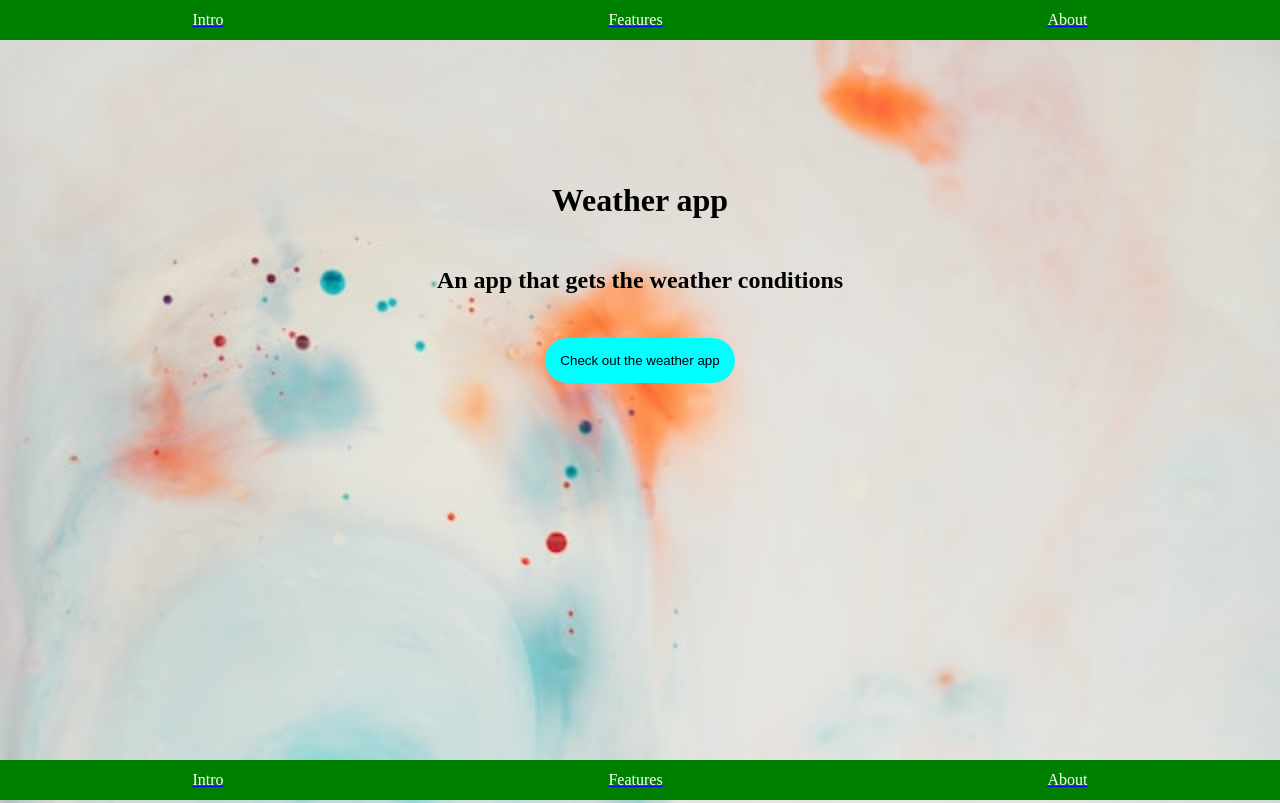
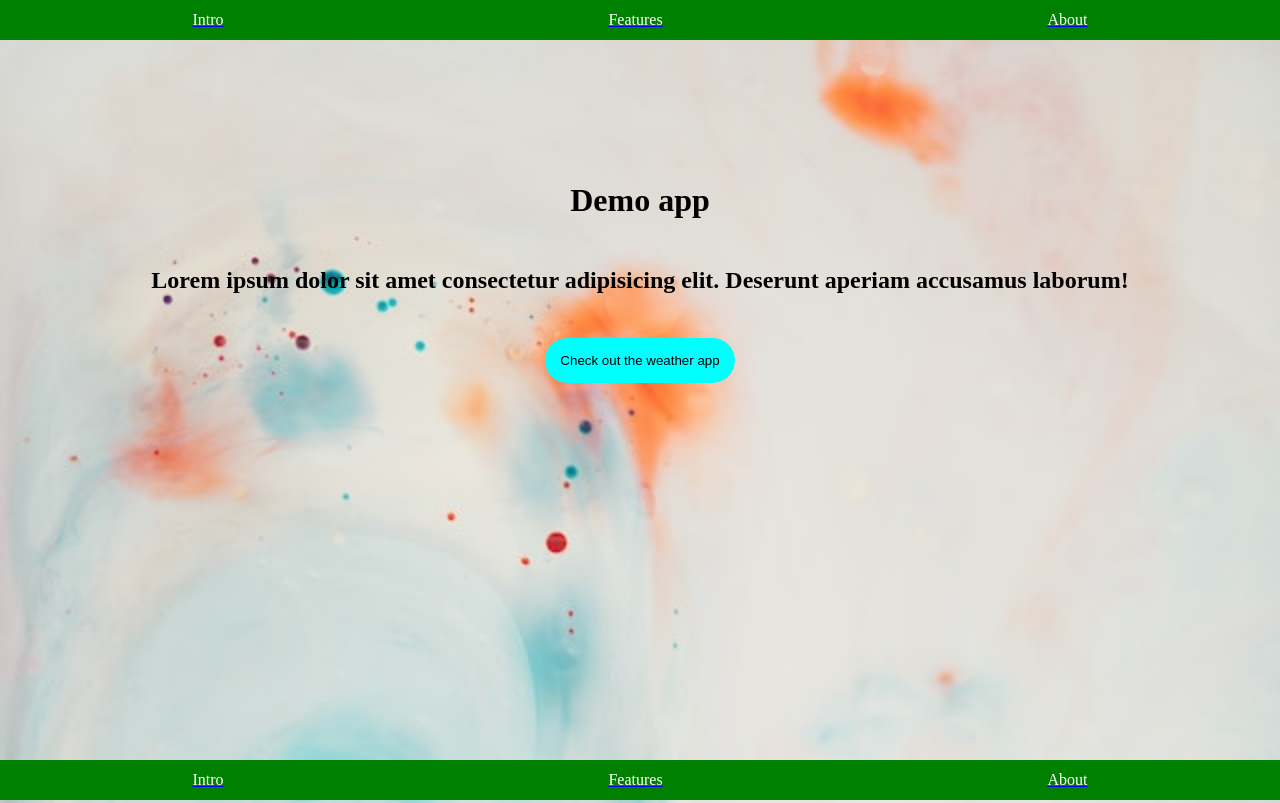
Before and after one commit to bidemidone1/Project-Landing-Page, a plain HTML site: page index.html in a window 1280 px wide. Shown: the top 803 px of the page. Drawn offline with Linux system fonts and the light colour scheme.

Commit message:
modified some contents in About section

```diff
--- a/index.html
+++ b/index.html
@@ -23,8 +23,8 @@
             </ul>
         </nav>
         <div class="intro" id="intro">
-            <h1>Weather app</h1>
-            <h2>An app that gets the weather conditions</h2>
+            <h1>Demo app</h1>
+            <h2>Lorem ipsum dolor sit amet consectetur adipisicing elit. Deserunt aperiam accusamus laborum!</h2>
             <a href="WEATHER_APP"><button>Check out the weather app</button></a>
         </div>
     </div>
@@ -51,7 +51,7 @@
     <div class="about" id="about">
         <h1 style="text-align: center; margin-bottom: 2vh;">About</h1>
         <h1>THIS PROJECT WAS INSPIRED by Lorem ipsum dolor, sit amet consectetur adipisicing elit. Quas fuga earum dignissimos veniam qui maxime ullam expedita velit vitae nesciunt?</h1><br>
-        <h1>Timeline: 2 weeks as required for a Portfolio Project for <a href="HOLBERTON WEBSITE">Holberton School</a></h1><br><br>
+        <h1>Timeline:</h1><br><br>
         <h1>LinkedIn: </h1>
         <h1>GitHub: </h1>
         <h1>Twitter: </h1>
```
